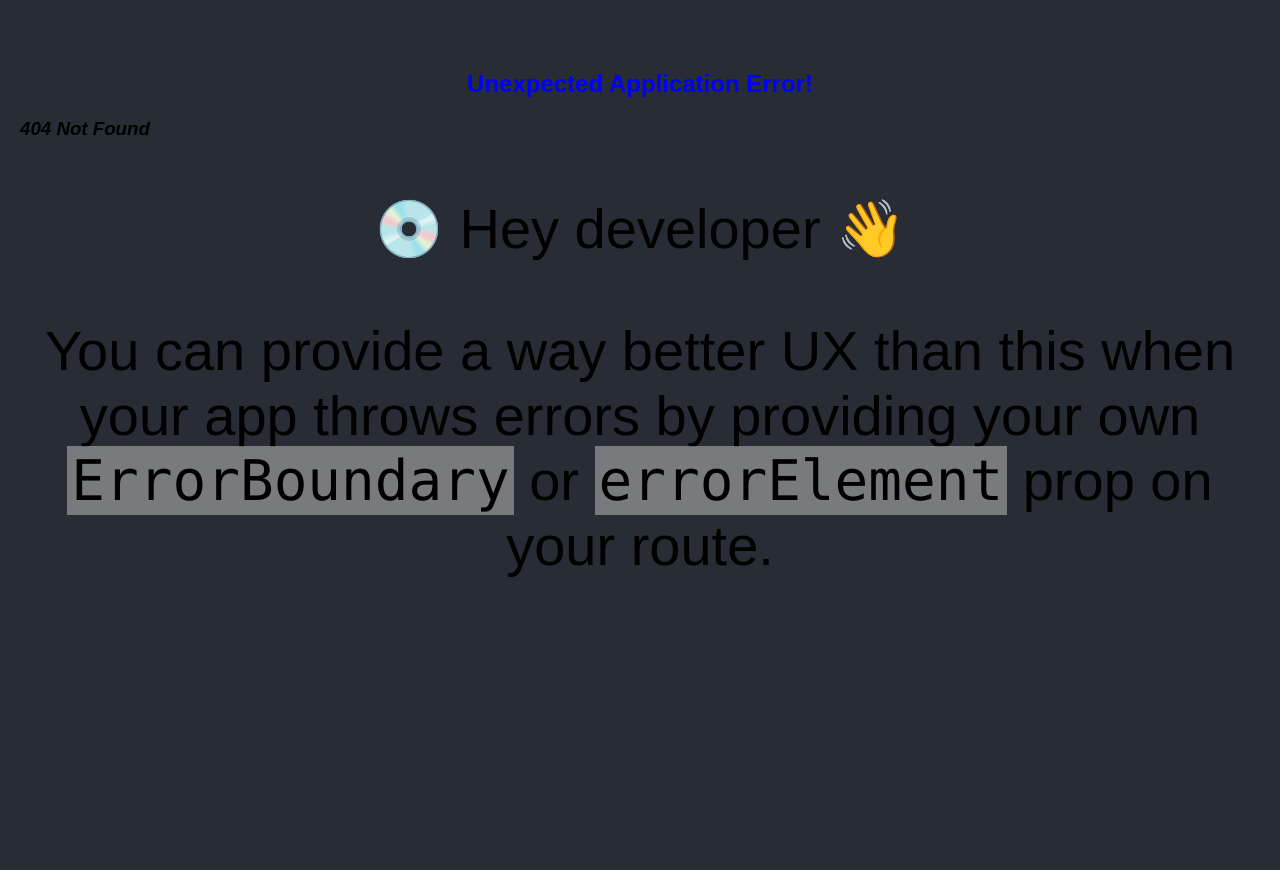
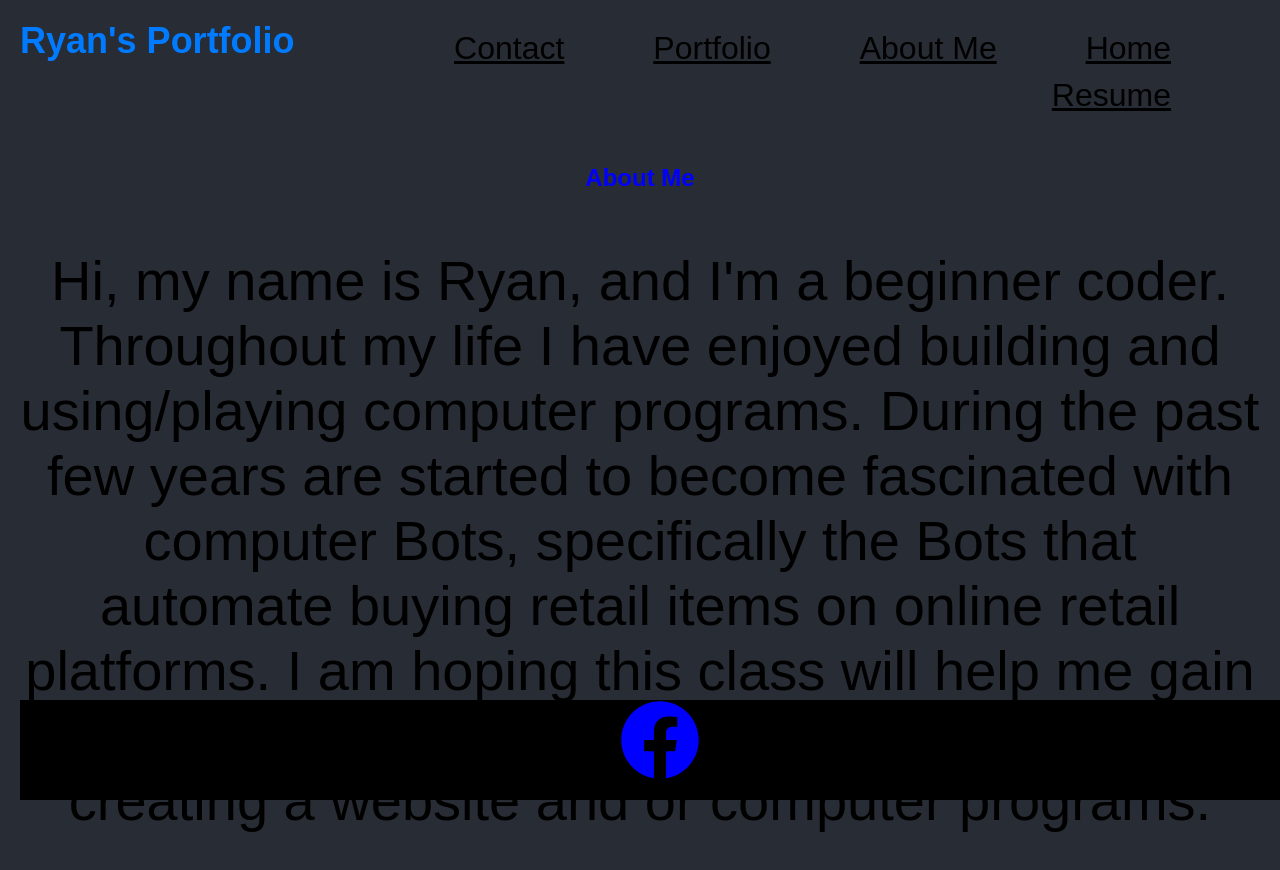
Before and after one commit to Arspeke8/20-react-portfolio, a React (Create React App) app: page /20-react-portfolio/about in a window 1280 px wide. Before the commit this address had no page. Shown: the top 870 px of the page. Before the commit the page ends 800 px from the top, so only its background shows below. Built offline with nearby package versions, Linux system fonts and the light colour scheme.

Commit message:
re-deployed

```diff
--- a/package.json
+++ b/package.json
@@ -2,7 +2,7 @@
   "name": "my-app",
   "version": "0.1.0",
   "private": true,
-  "homepage": ".",
+  "homepage": "https://arspeke8.github.io/20-react-portfolio/",
   "dependencies": {
     "@testing-library/jest-dom": "^5.16.5",
     "@testing-library/react": "^13.4.0",
--- a/src/components/NavBar.js
+++ b/src/components/NavBar.js
@@ -8,11 +8,11 @@ function NavBar() {
     <>
     <h1 id="sitename">Ryan's Portfolio</h1>
     <nav className="menu">
-      <Link to="/">Home</Link>
-      <Link to="/about">About Me</Link>
-      <Link to="/portfolio">Portfolio</Link>
-      <Link to="/contact">Contact</Link>
-      <Link to="/resume">Resume</Link>
+    <Link to="/20-react-portfolio/">Home</Link>
+<Link to="/20-react-portfolio/about">About Me</Link>
+<Link to="/20-react-portfolio/portfolio">Portfolio</Link>
+<Link to="/20-react-portfolio/contact">Contact</Link>
+<Link to="/20-react-portfolio/resume">Resume</Link>
       {/* <Link to="/contact">Contact</Link>
       <Link to="/resume">Resume</Link> */}
     </nav>
```
Also changed, not shown: src/App.js (+6 -5 lines), 7 other files (tests, documents, lock files or other folders).
